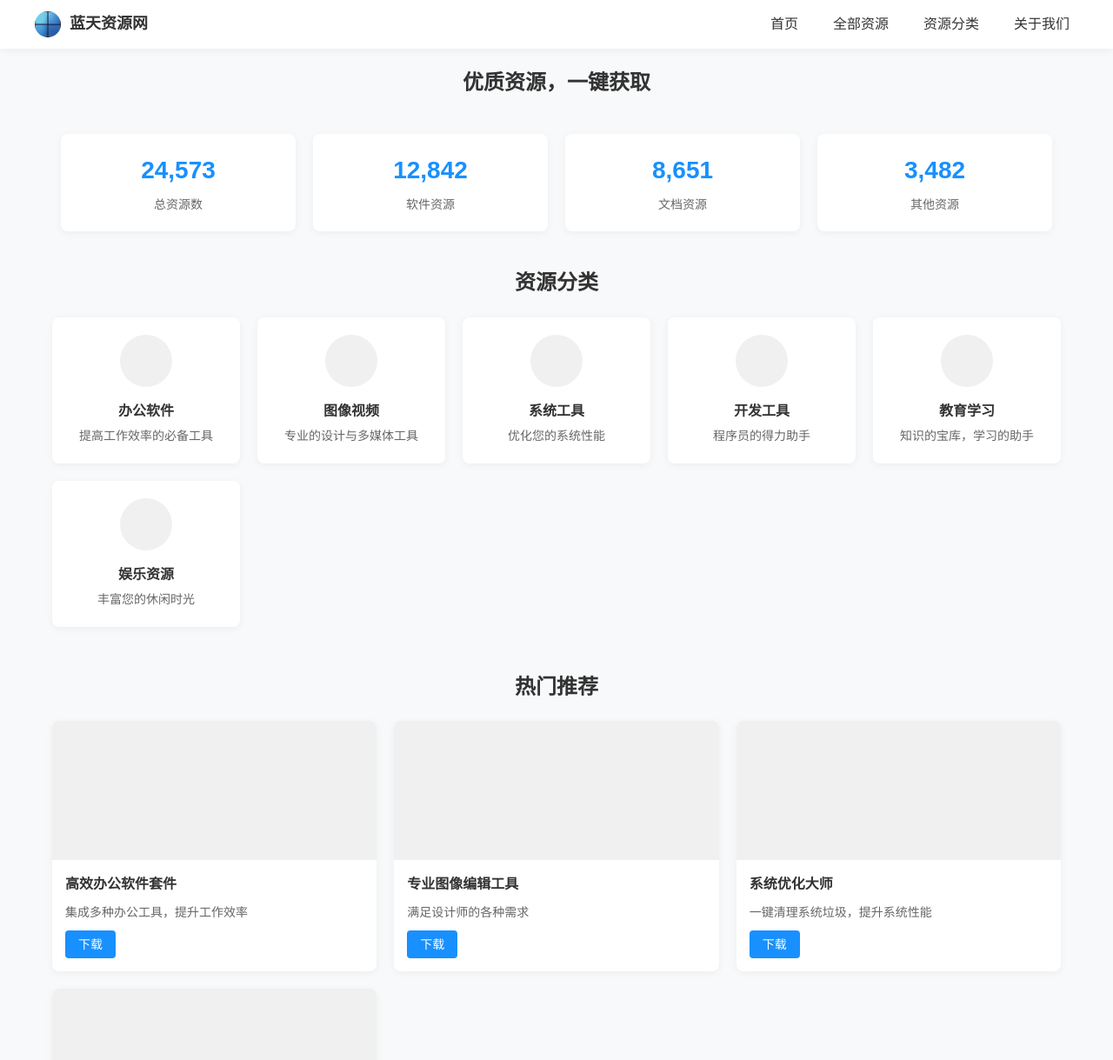
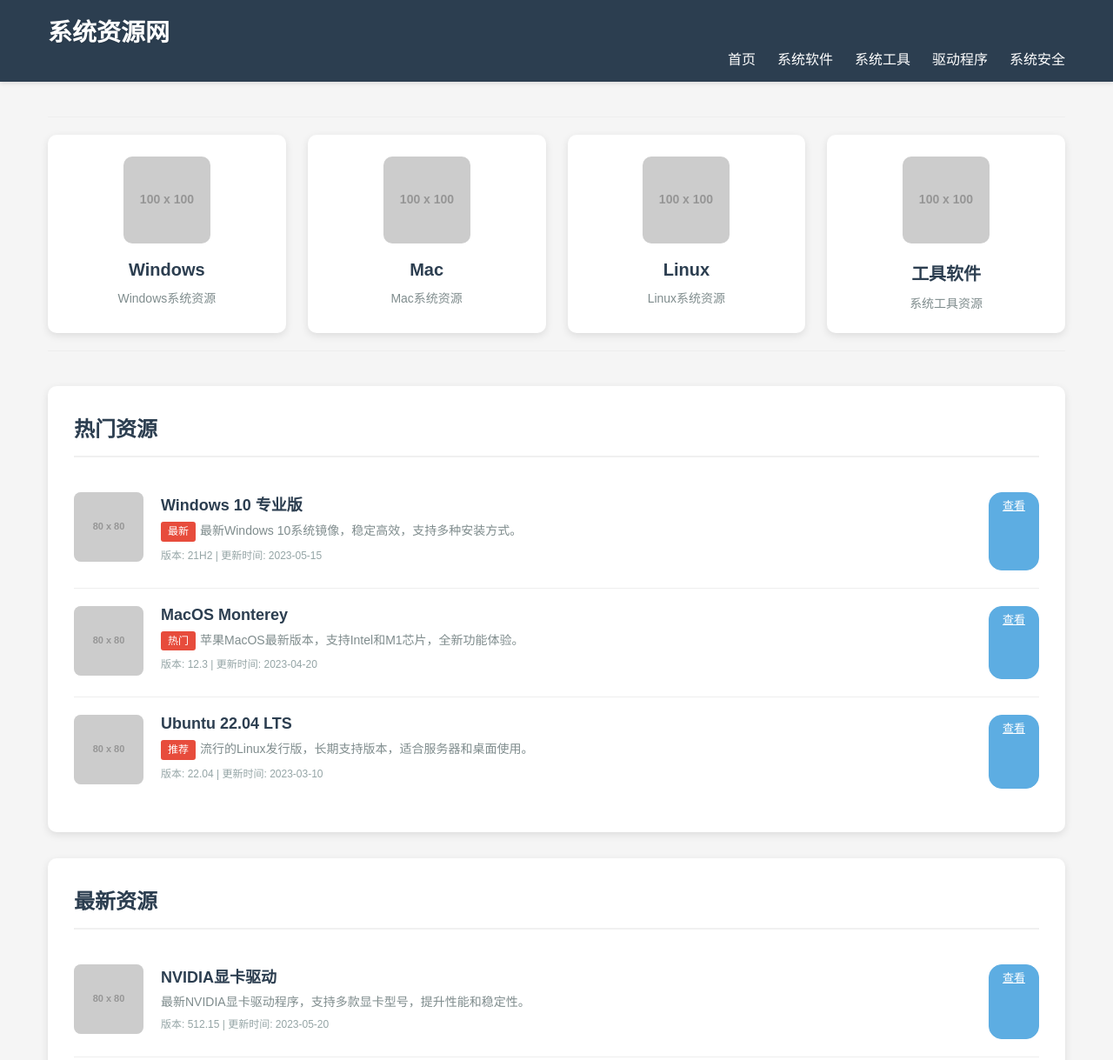
Before and after one commit to 17764753865/ltzy.github.io, a plain HTML site: page index.html in a window 1280 px wide. Shown: the top 1219 px of the page at 87% size. Drawn offline with Linux system fonts and the light colour scheme; placeholder pictures from the web are drawn by us.

Commit message:
Update index.html

```diff
--- a/index.html
+++ b/index.html
@@ -1,416 +1,357 @@
-<!doctype html>
-<html lang="zh">
+<!DOCTYPE html>
+<html lang="zh-CN">
 <head>
     <meta charset="UTF-8">
-    <meta name="viewport" content="width=device-width, initial-scale=1.0, user-scalable=no">
-    <meta http-equiv="X-UA-Compatible" content="ie=edge">
-    <meta name="description" content="蓝天资源网，提供各类优质资源下载，让找资源不再麻烦！">
-    <link rel="icon" href="/PNG/1.png">
-    <title>蓝天资源网</title>
+    <meta name="viewport" content="width=device-width, initial-scale=1.0">
+    <title>系统资源网</title>
     <style>
         * {
             margin: 0;
             padding: 0;
             box-sizing: border-box;
-            font-family: 'Microsoft YaHei', Arial, sans-serif;
+            font-family: 'Microsoft YaHei', sans-serif;
         }
 
         body {
-            background-color: #f8f9fa;
+            background-color: #f5f5f5;
             color: #333;
-            line-height: 1.6;
         }
 
-        .navbar {
-            background-color: #fff;
-            box-shadow: 0 2px 10px rgba(0, 0, 0, 0.05);
-            padding: 10px 20px;
+        header {
+            background-color: #2c3e50;
+            color: white;
+            padding: 15px 0;
             position: sticky;
             top: 0;
-            z-index: 1000;
+            z-index: 100;
+            box-shadow: 0 2px 5px rgba(0,0,0,0.1);
         }
 
-        .navbar-container {
-            display: flex;
-            justify-content: space-between;
-            align-items: center;
+        .container {
             max-width: 1200px;
             margin: 0 auto;
+            padding: 0 15px;
         }
 
-        .navbar-brand {
+        .logo {
+            font-size: 28px;
+            font-weight: bold;
+            text-shadow: 1px 1px 2px rgba(0,0,0,0.1);
+        }
+
+        nav ul {
+            display: flex;
+            list-style: none;
+            justify-content: flex-end;
+        }
+
+        nav ul li {
+            margin-left: 25px;
+        }
+
+        nav ul li a {
+            color: white;
+            text-decoration: none;
+            font-weight: 500;
+            transition: color 0.3s;
+        }
+
+        nav ul li a:hover {
+            color: #3498db;
+        }
+
+        .categories {
+            display: grid;
+            grid-template-columns: repeat(auto-fill, minmax(220px, 1fr));
+            gap: 25px;
+            margin: 40px 0;
+            padding: 20px 0;
+            border-top: 1px solid #eee;
+            border-bottom: 1px solid #eee;
+        }
+
+        .category {
+            background-color: white;
+            border-radius: 10px;
+            padding: 25px;
+            text-align: center;
+            box-shadow: 0 3px 10px rgba(0,0,0,0.1);
+            transition: transform 0.3s, box-shadow 0.3s;
+            cursor: pointer;
+        }
+
+        .category:hover {
+            transform: translateY(-8px);
+            box-shadow: 0 5px 15px rgba(0,0,0,0.1);
+        }
+
+        .category img {
+            width: 100px;
+            height: 100px;
+            margin-bottom: 15px;
+            border-radius: 10px;
+            object-fit: cover;
+        }
+
+        .category h3 {
+            margin-bottom: 10px;
+            color: #2c3e50;
+            font-size: 20px;
+        }
+
+        .category p {
+            color: #7f8c8d;
+            font-size: 14px;
+        }
+
+        .resource-list {
+            background-color: white;
+            border-radius: 10px;
+            padding: 30px;
+            margin: 30px 0;
+            box-shadow: 0 3px 10px rgba(0,0,0,0.1);
+        }
+
+        .resource-list h2 {
+            margin-bottom: 20px;
+            color: #2c3e50;
+            font-size: 24px;
+            border-bottom: 2px solid #f0f0f0;
+            padding-bottom: 15px;
+        }
+
+        .resource-item {
+            display: flex;
+            padding: 20px 0;
+            border-bottom: 1px solid #eee;
+        }
+
+        .resource-item:last-child {
+            border-bottom: none;
+        }
+
+        .resource-icon {
+            width: 80px;
+            height: 80px;
+            margin-right: 20px;
+            background-color: #f0f0f0;
+            border-radius: 8px;
             display: flex;
             align-items: center;
+            justify-content: center;
+            overflow: hidden;
         }
 
-        .navbar-brand img {
-            border-radius: 50%;
-            width: 30px;
-            height: 30px;
-            margin-right: 10px;
+        .resource-icon img {
+            max-width: 100%;
+            max-height: 100%;
         }
 
-        .navbar-brand span {
-            font-weight: bold;
+        .resource-info {
+            flex: 1;
+        }
+
+        .resource-info h3 {
+            margin-bottom: 8px;
+            color: #2c3e50;
             font-size: 18px;
         }
 
-        .nav-links {
-            display: flex;
-            gap: 20px;
+        .resource-info p {
+            color: #7f8c8d;
+            font-size: 14px;
+            margin-bottom: 8px;
+            line-height: 1.4;
         }
 
-        .nav-link {
-            color: #333;
-            text-decoration: none;
-            font-weight: 500;
-            transition: color 0.3s;
-            padding: 5px 10px;
-            border-radius: 4px;
+        .resource-info .version {
+            font-size: 12px;
+            color: #95a5a6;
         }
 
-        .nav-link:hover {
-            color: #1890ff;
+        .view-btn {
+            background-color: #5dade2;
+            color: white;
+            border: 1px solid #5dade2;
+            padding: 5px 15px;
+            border-radius: 15px;
+            cursor: pointer;
+            font-size: 13px;
+            transition: all 0.3s;
+            margin-left: 15px;
+            display: inline-block;
+            text-align: center;
+            line-height: 1.5;
         }
 
-        .content-wrapper {
-            max-width: 1200px;
-            margin: 20px auto;
-            padding: 0 20px;
+        .view-btn:hover {
+            background-color: #3498db;
+            border-color: #3498db;
+            transform: translateY(-1px);
+            box-shadow: 0 1px 3px rgba(0,0,0,0.1);
         }
 
-        .section-title {
-            font-size: 24px;
-            margin: 20px 0;
-            color: #333;
+        footer {
+            background-color: #2c3e50;
+            color: white;
             text-align: center;
-        }
-
-        .stats-section {
-            display: flex;
-            justify-content: space-around;
-            margin: 40px 0;
-        }
-
-        .stat-card {
-            text-align: center;
-            padding: 20px;
-            background-color: #fff;
-            border-radius: 8px;
-            box-shadow: 0 2px 10px rgba(0, 0, 0, 0.05);
-            flex: 1;
-            margin: 0 10px;
-        }
-
-        .stat-number {
-            font-size: 28px;
-            font-weight: bold;
-            color: #1890ff;
-            margin-bottom: 5px;
-        }
-
-        .stat-label {
-            color: #666;
-            font-size: 14px;
-        }
-
-        .category-section {
-            margin: 30px 0;
-        }
-
-        .category-grid {
-            display: grid;
-            grid-template-columns: repeat(auto-fill, minmax(180px, 1fr));
-            gap: 20px;
-        }
-
-        .category-card {
-            background-color: #fff;
-            border-radius: 8px;
-            padding: 20px;
-            text-align: center;
-            box-shadow: 0 2px 10px rgba(0, 0, 0, 0.05);
-            transition: transform 0.3s;
-        }
-
-        .category-card:hover {
-            transform: translateY(-5px);
-        }
-
-        .category-icon {
-            width: 60px;
-            height: 60px;
-            margin: 0 auto 15px;
-            background-color: #f0f0f0;
-            border-radius: 50%;
-        }
-
-        .category-name {
-            font-weight: bold;
-            margin-bottom: 5px;
-        }
-
-        .category-desc {
-            color: #666;
-            font-size: 14px;
-        }
-
-        .featured-resources {
-            margin: 50px 0;
-        }
-
-        .featured-grid {
-            display: grid;
-            grid-template-columns: repeat(auto-fill, minmax(280px, 1fr));
-            gap: 20px;
-        }
-
-        .resource-card {
-            background-color: #fff;
-            border-radius: 8px;
-            overflow: hidden;
-            box-shadow: 0 2px 10px rgba(0, 0, 0, 0.05);
-            transition: transform 0.3s;
-        }
-
-        .resource-card:hover {
-            transform: translateY(-5px);
-        }
-
-        .resource-image {
-            width: 100%;
-            height: 160px;
-            background-color: #f0f0f0;
-        }
-
-        .resource-info {
-            padding: 15px;
-        }
-
-        .resource-title {
-            font-weight: bold;
-            margin-bottom: 8px;
-            font-size: 16px;
-        }
-
-        .resource-desc {
-            color: #666;
-            font-size: 14px;
-            margin-bottom: 10px;
-        }
-
-        .download-button {
-            display: inline-block;
-            background-color: #1890ff;
-            color: white;
-            padding: 5px 15px;
-            border-radius: 4px;
-            text-decoration: none;
-            font-size: 14px;
-            transition: background-color 0.3s;
-        }
-
-        .download-button:hover {
-            background-color: #0c7cd5;
-        }
-
-        .footer {
-            background-color: #f8f9fa;
-            color: #666;
             padding: 30px 0;
             margin-top: 50px;
         }
 
-        .footer-container {
-            max-width: 1200px;
-            margin: 0 auto;
-            display: grid;
-            grid-template-columns: repeat(auto-fit, minmax(200px, 1fr));
-            gap: 30px;
-            padding: 0 20px;
+        footer p {
+            margin-bottom: 15px;
         }
 
-        .footer-column h3 {
-            margin-bottom: 15px;
-            font-size: 18px;
-            color: #333;
+        footer a {
+            color: #3498db;
+            text-decoration: none;
         }
 
-        .footer-column ul {
-            list-style: none;
+        footer a:hover {
+            text-decoration: underline;
         }
 
-        .footer-column ul li {
-            margin-bottom: 10px;
-        }
-
-        .footer-column ul li a {
-            color: #666;
-            text-decoration: none;
-            transition: color 0.3s;
-        }
-
-        .footer-column ul li a:hover {
-            color: #1890ff;
-        }
-
-        .copyright {
-            text-align: center;
-            padding-top: 30px;
-            margin-top: 30px;
-            border-top: 1px solid #eee;
-            font-size: 14px;
-            color: #999;
+        .tag {
+            display: inline-block;
+            background-color: #e74c3c;
+            color: white;
+            padding: 3px 8px;
+            border-radius: 3px;
+            font-size: 12px;
+            margin-right: 5px;
         }
     </style>
 </head>
 <body>
-    <div id="app">
-        <nav class="navbar">
-            <div class="navbar-container">
-                <div class="navbar-brand">
-                    <img src="/PNG/1.png" alt="蓝天资源网Logo">
-                    <span>蓝天资源网</span>
+    <header>
+        <div class="container">
+            <div class="logo">系统资源网</div>
+            <nav>
+                <ul>
+                    <li><a href="#">首页</a></li>
+                    <li><a href="#">系统软件</a></li>
+                    <li><a href="#">系统工具</a></li>
+                    <li><a href="#">驱动程序</a></li>
+                    <li><a href="#">系统安全</a></li>
+                </ul>
+            </nav>
         </div>
-                <div class="nav-links">
-                    <a href="/" class="nav-link">首页</a>
-                    <a href="/resources" class="nav-link">全部资源</a>
-                    <a href="/categories" class="nav-link">资源分类</a>
-                    <a href="/about" class="nav-link">关于我们</a>
+    </header>
+
+    <main class="container">
+        <section class="categories">
+            <div class="category">
+                <img src="https://via.placeholder.com/100" alt="Windows">
+                <h3>Windows</h3>
+                <p>Windows系统资源</p>
             </div>
+            <div class="category">
+                <img src="https://via.placeholder.com/100" alt="Mac">
+                <h3>Mac</h3>
+                <p>Mac系统资源</p>
             </div>
-        </nav>
+            <div class="category">
+                <img src="https://via.placeholder.com/100" alt="Linux">
+                <h3>Linux</h3>
+                <p>Linux系统资源</p>
+            </div>
+            <div class="category">
+                <img src="https://via.placeholder.com/100" alt="工具软件">
+                <h3>工具软件</h3>
+                <p>系统工具资源</p>
+            </div>
+        </section>
 
-        <div class="content-wrapper">
-            <h1 class="section-title">优质资源，一键获取</h1>
+        <section class="resource-list">
+            <h2>热门资源</h2>
+            <div class="resource-item">
+                <div class="resource-icon"><img src="https://via.placeholder.com/80" alt="Windows 10"></div>
+                <div class="resource-info">
+                    <h3>Windows 10 专业版</h3>
+                    <p><span class="tag">最新</span>最新Windows 10系统镜像，稳定高效，支持多种安装方式。</p>
+                    <p class="version">版本: 21H2 | 更新时间: 2023-05-15</p>
+                </div>
+                <a href="#" class="view-btn">查看</a>
+            </div>
+            <div class="resource-item">
+                <div class="resource-icon"><img src="https://via.placeholder.com/80" alt="MacOS"></div>
+                <div class="resource-info">
+                    <h3>MacOS Monterey</h3>
+                    <p><span class="tag">热门</span>苹果MacOS最新版本，支持Intel和M1芯片，全新功能体验。</p>
+                    <p class="version">版本: 12.3 | 更新时间: 2023-04-20</p>
+                </div>
+                <a href="#" class="view-btn">查看</a>
+            </div>
+            <div class="resource-item">
+                <div class="resource-icon"><img src="https://via.placeholder.com/80" alt="Ubuntu"></div>
+                <div class="resource-info">
+                    <h3>Ubuntu 22.04 LTS</h3>
+                    <p><span class="tag">推荐</span>流行的Linux发行版，长期支持版本，适合服务器和桌面使用。</p>
+                    <p class="version">版本: 22.04 | 更新时间: 2023-03-10</p>
+                </div>
+                <a href="#" class="view-btn">查看</a>
+            </div>
+        </section>
 
-            <div class="stats-section">
-                <div class="stat-card">
-                    <div class="stat-number">24,573</div>
-                    <div class="stat-label">总资源数</div>
+        <section class="resource-list">
+            <h2>最新资源</h2>
+            <div class="resource-item">
+                <div class="resource-icon"><img src="https://via.placeholder.com/80" alt="NVIDIA"></div>
+                <div class="resource-info">
+                    <h3>NVIDIA显卡驱动</h3>
+                    <p>最新NVIDIA显卡驱动程序，支持多款显卡型号，提升性能和稳定性。</p>
+                    <p class="version">版本: 512.15 | 更新时间: 2023-05-20</p>
                 </div>
-                <div class="stat-card">
-                    <div class="stat-number">12,842</div>
-                    <div class="stat-label">软件资源</div>
+                <a href="#" class="view-btn">查看</a>
             </div>
-                <div class="stat-card">
-                    <div class="stat-number">8,651</div>
-                    <div class="stat-label">文档资源</div>
+            <div class="resource-item">
+                <div class="resource-icon"><img src="https://via.placeholder.com/80" alt="优化工具"></div>
+                <div class="resource-info">
+                    <h3>系统优化工具</h3>
+                    <p>高效系统优化软件，一键清理垃圾文件，提升系统运行速度。</p>
+                    <p class="version">版本: 3.2.1 | 更新时间: 2023-05-10</p>
                 </div>
-                <div class="stat-card">
-                    <div class="stat-number">3,482</div>
-                    <div class="stat-label">其他资源</div>
+                <a href="#" class="view-btn">查看</a>
             </div>
+            <div class="resource-item">
+                <div class="resource-icon"><img src="https://via.placeholder.com/80" alt="杀毒软件"></div>
+                <div class="resource-info">
+                    <h3>杀毒软件</h3>
+                    <p>强大的杀毒安全软件，实时监控系统，有效防止病毒和恶意软件。</p>
+                    <p class="version">版本: 5.0.0 | 更新时间: 2023-04-30</p>
                 </div>
+                <a href="#" class="view-btn">查看</a>
+            </div>
+        </section>
+    </main>
 
-            <div class="category-section">
-                <h2 class="section-title">资源分类</h2>
-                <div class="category-grid">
-                    <div class="category-card">
-                        <div class="category-icon"></div>
-                        <div class="category-name">办公软件</div>
-                        <div class="category-desc">提高工作效率的必备工具</div>
-                    </div>
-                    <div class="category-card">
-                        <div class="category-icon"></div>
-                        <div class="category-name">图像视频</div>
-                        <div class="category-desc">专业的设计与多媒体工具</div>
-                    </div>
-                    <div class="category-card">
-                        <div class="category-icon"></div>
-                        <div class="category-name">系统工具</div>
-                        <div class="category-desc">优化您的系统性能</div>
-                    </div>
-                    <div class="category-card">
-                        <div class="category-icon"></div>
-                        <div class="category-name">开发工具</div>
-                        <div class="category-desc">程序员的得力助手</div>
-                    </div>
-                    <div class="category-card">
-                        <div class="category-icon"></div>
-                        <div class="category-name">教育学习</div>
-                        <div class="category-desc">知识的宝库，学习的助手</div>
-                    </div>
-                    <div class="category-card">
-                        <div class="category-icon"></div>
-                        <div class="category-name">娱乐资源</div>
-                        <div class="category-desc">丰富您的休闲时光</div>
-                    </div>
-                </div>
-            </div>
-
-            <div class="featured-resources">
-                <h2 class="section-title">热门推荐</h2>
-                <div class="featured-grid">
-                    <div class="resource-card">
-                        <div class="resource-image"></div>
-                        <div class="resource-info">
-                            <div class="resource-title">高效办公软件套件</div>
-                            <div class="resource-desc">集成多种办公工具，提升工作效率</div>
-                            <a href="#" class="download-button">下载</a>
-                        </div>
-                    </div>
-                    <div class="resource-card">
-                        <div class="resource-image"></div>
-                        <div class="resource-info">
-                            <div class="resource-title">专业图像编辑工具</div>
-                            <div class="resource-desc">满足设计师的各种需求</div>
-                            <a href="#" class="download-button">下载</a>
-                        </div>
-                    </div>
-                    <div class="resource-card">
-                        <div class="resource-image"></div>
-                        <div class="resource-info">
-                            <div class="resource-title">系统优化大师</div>
-                            <div class="resource-desc">一键清理系统垃圾，提升系统性能</div>
-                            <a href="#" class="download-button">下载</a>
-                        </div>
-                    </div>
-                    <div class="resource-card">
-                        <div class="resource-image"></div>
-                        <div class="resource-info">
-                            <div class="resource-title">编程开发环境</div>
-                            <div class="resource-desc">支持多种编程语言和框架</div>
-                            <a href="#" class="download-button">下载</a>
-                        </div>
-                    </div>
-                </div>
-            </div>
-        </div>
-
-        <footer class="footer">
-            <div class="footer-container">
-                <div class="footer-column">
-                    <h3>关于我们</h3>
-                    <ul>
-                        <li><a href="/about">网站介绍</a></li>
-                        <li><a href="/team">团队成员</a></li>
-                        <li><a href="/contact">联系我们</a></li>
-                        <li><a href="/recruit">人才招聘</a></li>
-                    </ul>
-                </div>
-                <div class="footer-column">
-                    <h3>快速链接</h3>
-                    <ul>
-                        <li><a href="/resources">全部资源</a></li>
-                        <li><a href="/new">最新更新</a></li>
-                        <li><a href="/popular">热门推荐</a></li>
-                        <li><a href="/contribution">资源投稿</a></li>
-                    </ul>
-                </div>
-                <div class="footer-column">
-                    <h3>联系我们</h3>
-                    <ul>
-                        <li><a href="mailto:contact@蓝天资源网.com">电子邮箱: contact@蓝天资源网.com</a></li>
-                        <li><a href="https://qq.com/蓝天资源网">QQ: 123456789</a></li>
-                    </ul>
-                </div>
-            </div>
-            <div class="copyright">
-                <p>Copyright © 2022-2025 蓝天工作室 - All rights reserved</p>
-                <p>本站所有资源仅供学习交流使用，请在下载后24小时内删除</p>
+    <footer>
+        <div class="container">
+            <p>&copy; 2023 系统资源网. 保留所有权利.</p>
+            <p>联系我们: <a href="mailto:contact@systemres.cn">contact@systemres.cn</a></p>
         </div>
     </footer>
-    </div>
+
+    <script>
+        // 查看按钮点击事件
+        document.querySelectorAll('.view-btn').forEach(button => {
+            button.addEventListener('click', function(e) {
+                e.preventDefault();
+                alert('查看按钮被点击');
+                // 这里可以添加实际的查看逻辑
+            });
+        });
+
+        // 导航栏固定在顶部
+        window.addEventListener('scroll', function() {
+            const header = document.querySelector('header');
+            if (window.scrollY > 50) {
+                header.style.boxShadow = '0 2px 10px rgba(0,0,0,0.2)';
+            } else {
+                header.style.boxShadow = '0 2px 5px rgba(0,0,0,0.1)';
+            }
+        });
+    </script>
 </body>
 </html>
```
Lines whose indentation alone changed are shown as unchanged.
